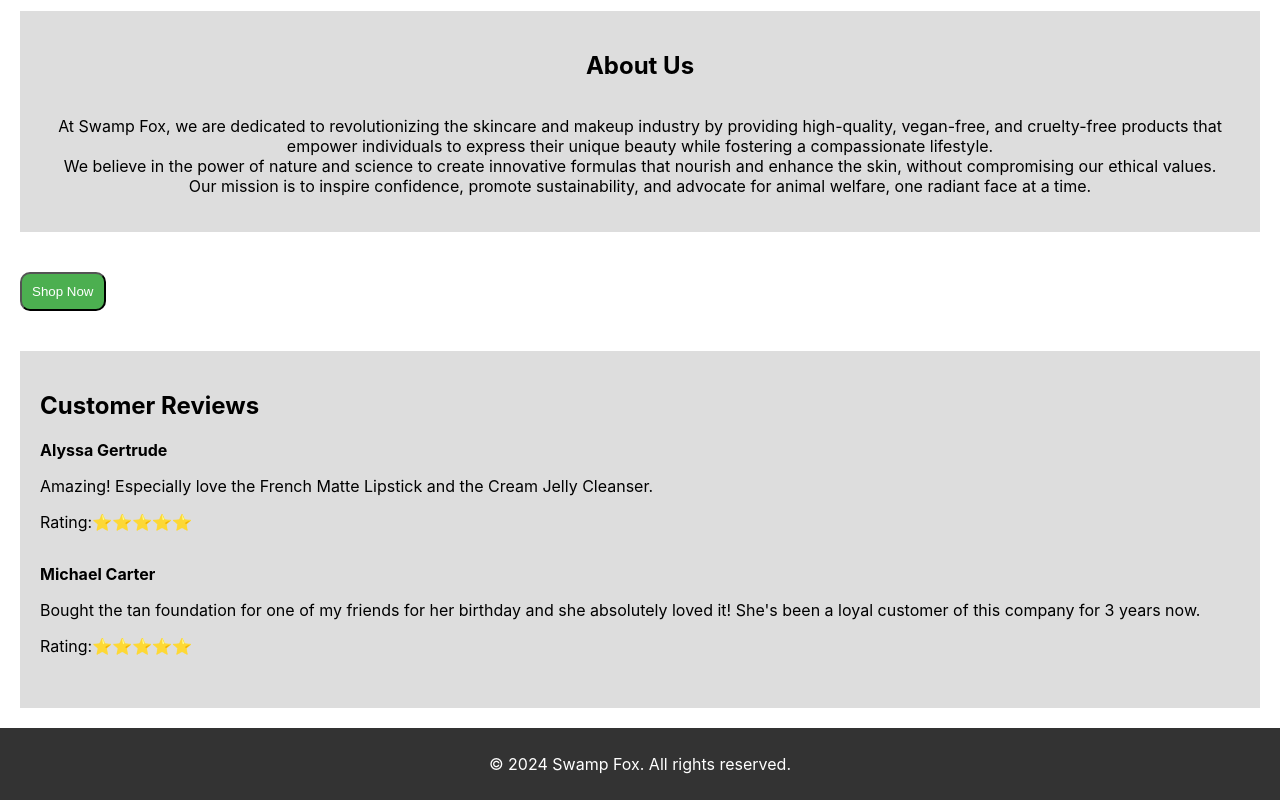
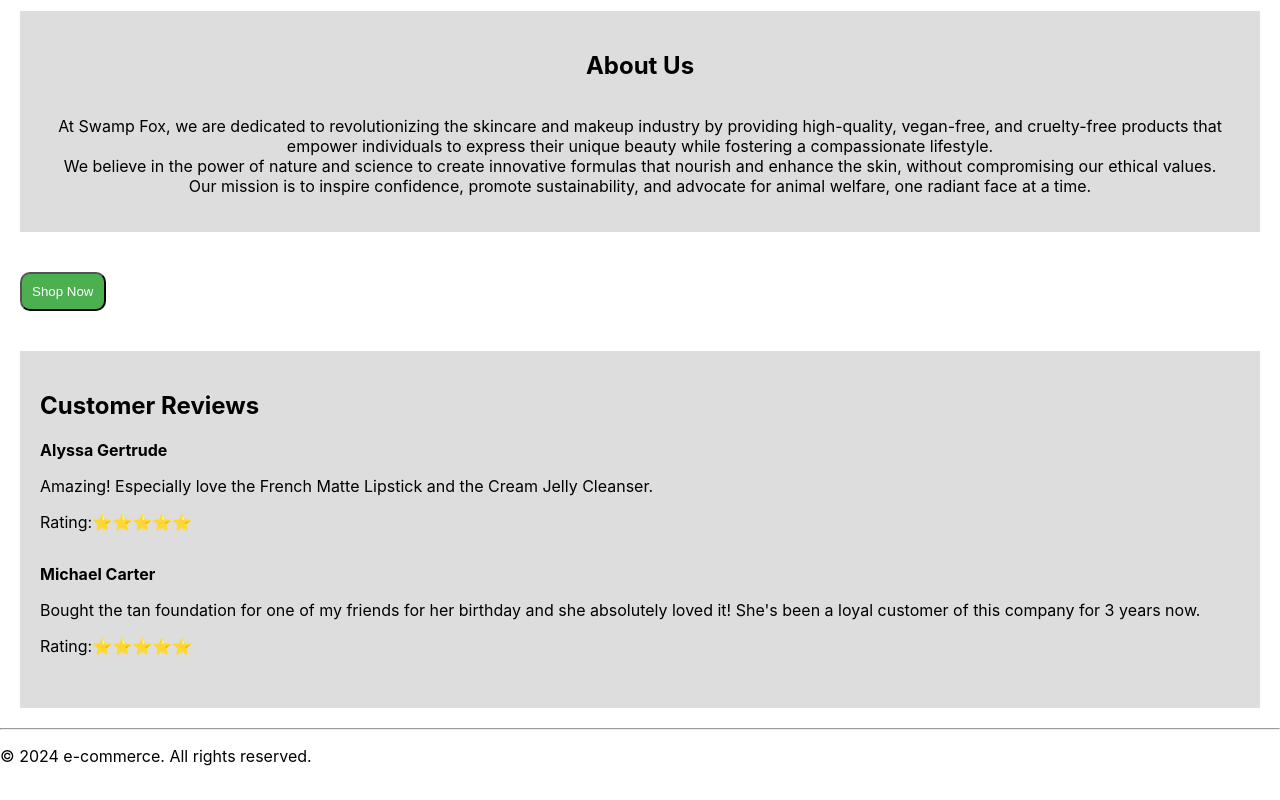
Before and after one commit to AlessandraS819/ENSF381-Assignments, a React (Create React App) app in the folder Assignment1/my-ecommerce-app/: page /Login in a window 1280 px wide. Shown: the part 297-1097 px from the top of the page. Built offline with nearby package versions, Linux system fonts and the light colour scheme.

Commit message:
fixed footer

```diff
--- a/Assignment1/my-ecommerce-app/src/component/Footer.js
+++ b/Assignment1/my-ecommerce-app/src/component/Footer.js
@@ -1,8 +1,12 @@
+import React from 'react';
+
 function Footer(){
     return(
-        <footer className = "mainfooter">
-        <p>&copy; 2024 Swamp Fox. All rights reserved.</p>
-        </footer>
+<footer>
+    <hr />
+    <p>© 2024 e-commerce. All rights reserved.</p>
+  </footer>
     );
 }
-export default Footer
+
+export default Footer;
```
